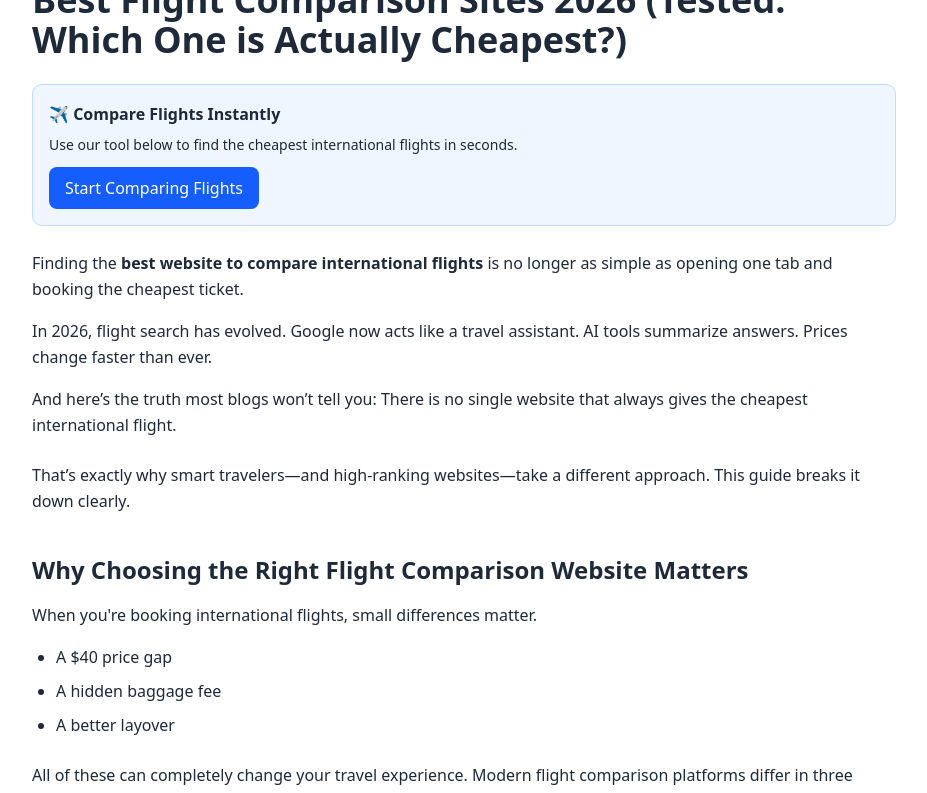
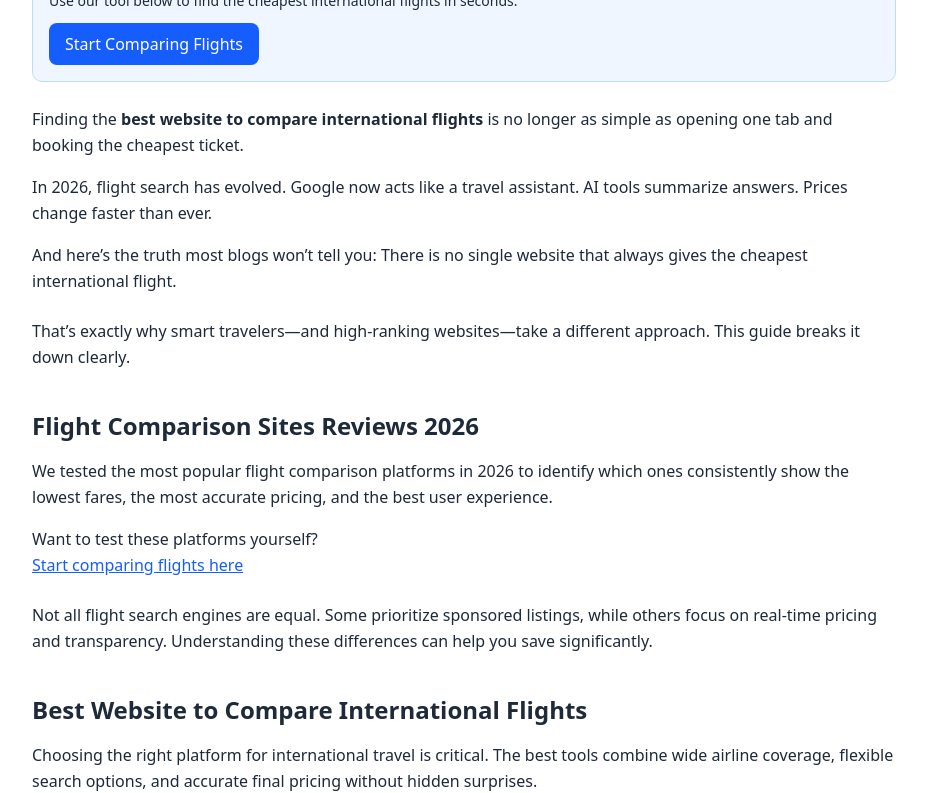
Before and after one commit to m-sulaiman-shafiq/travelwherever, a Next.js app: page /blog/compare-flights in a window 1280 px wide. Shown: the part 300-1093 px from the top of the page, without its empty margins (176-1103 px from the left). Built offline with nearby package versions, Linux system fonts and the light colour scheme.

Commit message:
MOre internal linking ot blogs

```diff
--- a/src/app/blog/compare-flights/page.mdx
+++ b/src/app/blog/compare-flights/page.mdx
@@ -1,30 +1,24 @@
-import Link from 'next/link';
+import Link from "next/link";
 
 export const metadata = {
   title:
-    "Best Flight Comparison Sites 2026 (Tested: Which One is Actually Cheapest?)",
+    "Best Flight Comparison Sites 2026 (Actually Find the Cheapest Flights Fast)",
   description:
     "We tested the best flight comparison sites in 2026. See which one finds the cheapest international flights, hidden fees, and real results.",
 };
 
 <article className="max-w-4xl mx-auto px-4 py-10 text-gray-800 leading-relaxed">
 
-<h1 className="text-3xl md:text-4xl font-bold mb-6">
-  Best Website to Compare International Flights (2026 Guide That Actually Helps
-  You Save Money)
-</h1>
-
 {/* content to convert users */}
 
 <h1 className="text-3xl md:text-4xl font-bold mb-6">
-  Best Flight Comparison Sites 2026 (Tested: Which One is Actually Cheapest?)
+  Best Flight Comparison Sites 2026 (Actually Find the Cheapest Flights Fast)
 </h1>
 
 {/* 🔥 ADD THIS RIGHT HERE */}
+
 <div className="bg-blue-50 border border-blue-200 p-4 rounded-lg mb-6">
-  <p className="font-semibold mb-2">
-    ✈️ Compare Flights Instantly
-  </p>
+  <p className="font-semibold mb-2">✈️ Compare Flights Instantly</p>
   <p className="text-sm mb-3">
     Use our tool below to find the cheapest international flights in seconds.
   </p>
@@ -55,6 +49,42 @@ export const metadata = {
   That’s exactly why smart travelers—and high-ranking websites—take a different
   approach. This guide breaks it down clearly.
 </p>
+
+{/* 🔥 SEO KEYWORD SECTIONS START HERE */}
+
+<h2 className="text-2xl font-semibold mt-10 mb-4">
+  Flight Comparison Sites Reviews 2026
+</h2>
+
+<p className="mb-4">
+  We tested the most popular flight comparison platforms in 2026 to identify
+  which ones consistently show the lowest fares, the most accurate pricing, and
+  the best user experience.
+</p>
+
+<p className="mb-6">
+  Want to test these platforms yourself?{" "}
+  <Link href="/" className="text-blue-600 underline">
+    Start comparing flights here
+  </Link>
+</p>
+<p className="mb-4">
+  Not all flight search engines are equal. Some prioritize sponsored listings,
+  while others focus on real-time pricing and transparency. Understanding these
+  differences can help you save significantly.
+</p>
+
+<h2 className="text-2xl font-semibold mt-10 mb-4">
+  Best Website to Compare International Flights
+</h2>
+
+<p className="mb-6">
+  Choosing the right platform for international travel is critical. The best
+  tools combine wide airline coverage, flexible search options, and accurate
+  final pricing without hidden surprises.
+</p>
+
+{/* 🔥 SEO KEYWORD SECTIONS END HERE */}
 
 <h2 className="text-2xl font-semibold mt-10 mb-4">
   Why Choosing the Right Flight Comparison Website Matters
@@ -140,12 +170,20 @@ export const metadata = {
         <li>Slightly slower than competitors</li>
         <li>Redirects to third-party booking sites</li>
       </ul>
+      <Link href="/flights?from=DXB&to=DEL" className="text-blue-600 underline">
+
+Compare flights from Dubai to Delhi (Indira Gandhi International Airport)
+
+</Link>
     </div>
 
 <div>
-      <h3 className="text-xl font-semibold mb-2">4. Kayak — Best for Tracking Prices Over Time</h3>
+  <h3 className="text-xl font-semibold mb-2">
+    4. Kayak — Best for Tracking Prices Over Time
+  </h3>
   <p className="mb-3">
-        Kayak is less about instant booking and more about strategy. It allows you to monitor flight prices and identify the best time to book.
+    Kayak is less about instant booking and more about strategy. It allows you
+    to monitor flight prices and identify the best time to book.
   </p>
   <p className="font-semibold mb-2">Key strengths:</p>
   <ul className="list-disc pl-6 space-y-1">
@@ -290,4 +328,14 @@ export const metadata = {
   traffic. It will get trust.
 </p>
 
+<h2 className="text-2xl font-semibold mt-10 mb-4">
+  Where Can I Compare Leading International Flights This Year?
+</h2>
+
+<p>
+  You can compare international flights using platforms like Skyscanner, Google
+  Flights, and Kayak. These tools allow you to see multiple airlines, flexible
+  dates, and the cheapest available fares in seconds.
+</p>
+
 </article>
--- a/src/app/flights/FlightsClient.tsx
+++ b/src/app/flights/FlightsClient.tsx
@@ -1,6 +1,12 @@
 "use client";
 
 import { useSearchParams } from "next/navigation";
+
+const airportMap: Record<string, string> = {
+  DXB: "Dubai",
+  DEL: "Delhi (Indira Gandhi International Airport)",
+  LHE: "Lahore",
+};
 
 export default function FlightsClient() {
   const searchParams = useSearchParams();
@@ -16,10 +22,9 @@ export default function FlightsClient() {
 
   return (
     <div className="max-w-4xl mx-auto py-10 px-4">
-      <h1 className="text-2xl md:text-3xl font-bold mb-4">
-        Flights from {from} to {to}
+      <h1 className="text-2xl font-bold mb-4">
+        Flights from {airportMap[from!] || from} to {airportMap[to!] || to}
       </h1>
-
       <p className="text-gray-600 mb-6">
         Compare flights from <strong>{from}</strong> to <strong>{to}</strong>.
         Showing best available options (demo).
--- a/src/components/Footer.tsx
+++ b/src/components/Footer.tsx
@@ -11,7 +11,9 @@ const Footer = () => {
               <div className="w-10 h-10 rounded-xl bg-primary flex items-center justify-center">
                 <Plane className="w-5 h-5 text-primary-foreground" />
               </div>
-              <span className="text-xl font-bold text-background">SkyWay</span>
+              <span className="text-xl font-bold text-background">
+                TravelWherever
+              </span>
             </div>
             <p className="text-background/60 text-sm mb-6">
               Your trusted partner for finding the best flight deals worldwide.
@@ -109,12 +111,12 @@ const Footer = () => {
                 </a>
               </li>
               <li>
-                <a
-                  href="#"
+                <Link
+                  href="/blog"
                   className="text-background/60 hover:text-background transition-colors text-sm"
                 >
                   Refund Policy
-                </a>
+                </Link>
               </li>
             </ul>
           </div>
--- a/src/components/Header.tsx
+++ b/src/components/Header.tsx
@@ -6,14 +6,14 @@ const Header = () => {
   return (
     <header className="bg-white fixed top-0 left-0 right-0 z-50 glass-card">
       <div className="container mx-auto px-4 h-16 flex items-center justify-between">
-        <div className="flex items-center gap-2">
+        <Link href="/" className="flex items-center gap-2">
           <div className="w-10 h-10 rounded-xl bg-primary flex items-center justify-center">
             <Plane className="w-5 h-5 text-primary-foreground" />
           </div>
           <span className="text-xl font-bold text-foreground">
             TravelWherever
           </span>
-        </div>
+        </Link>
 
         <nav className="hidden md:flex items-center gap-8">
           <a
@@ -44,13 +44,18 @@ const Header = () => {
 
         <div className="flex items-center gap-3">
           <Link href="/signin">
-            <Button variant="ghost" className="hidden md:inline-flex cursor-pointer">
+            <Button
+              variant="ghost"
+              className="hidden md:inline-flex cursor-pointer"
+            >
               Sign In
             </Button>
           </Link>
 
           <Link href="/signup">
-            <Button className="hidden md:inline-flex cursor-pointer">Get Started</Button>
+            <Button className="hidden md:inline-flex cursor-pointer">
+              Get Started
+            </Button>
           </Link>
           <Button variant="ghost" size="icon" className="md:hidden">
             <Menu className="w-5 h-5" />
```
Lines whose indentation alone changed are shown as unchanged.
